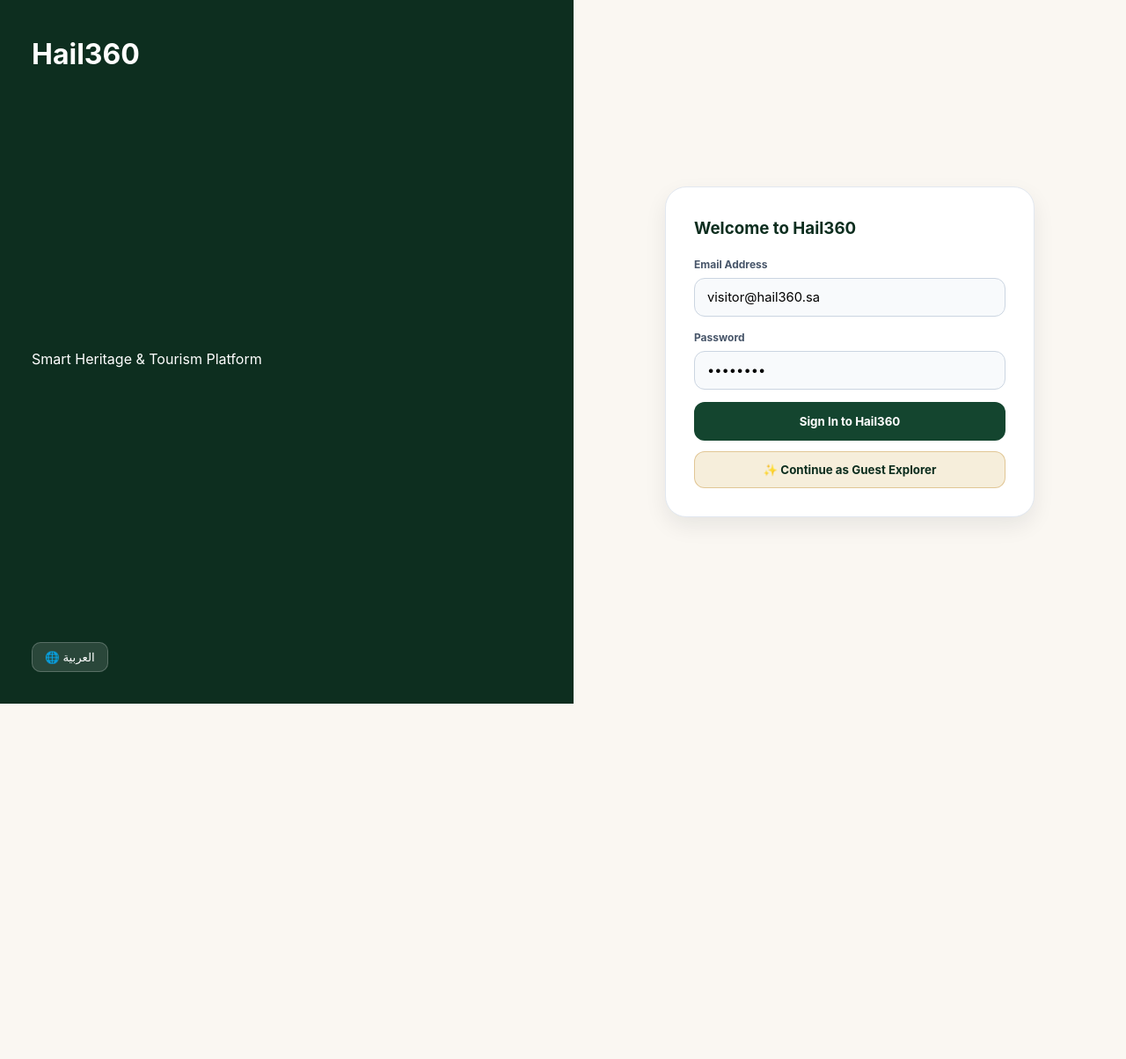
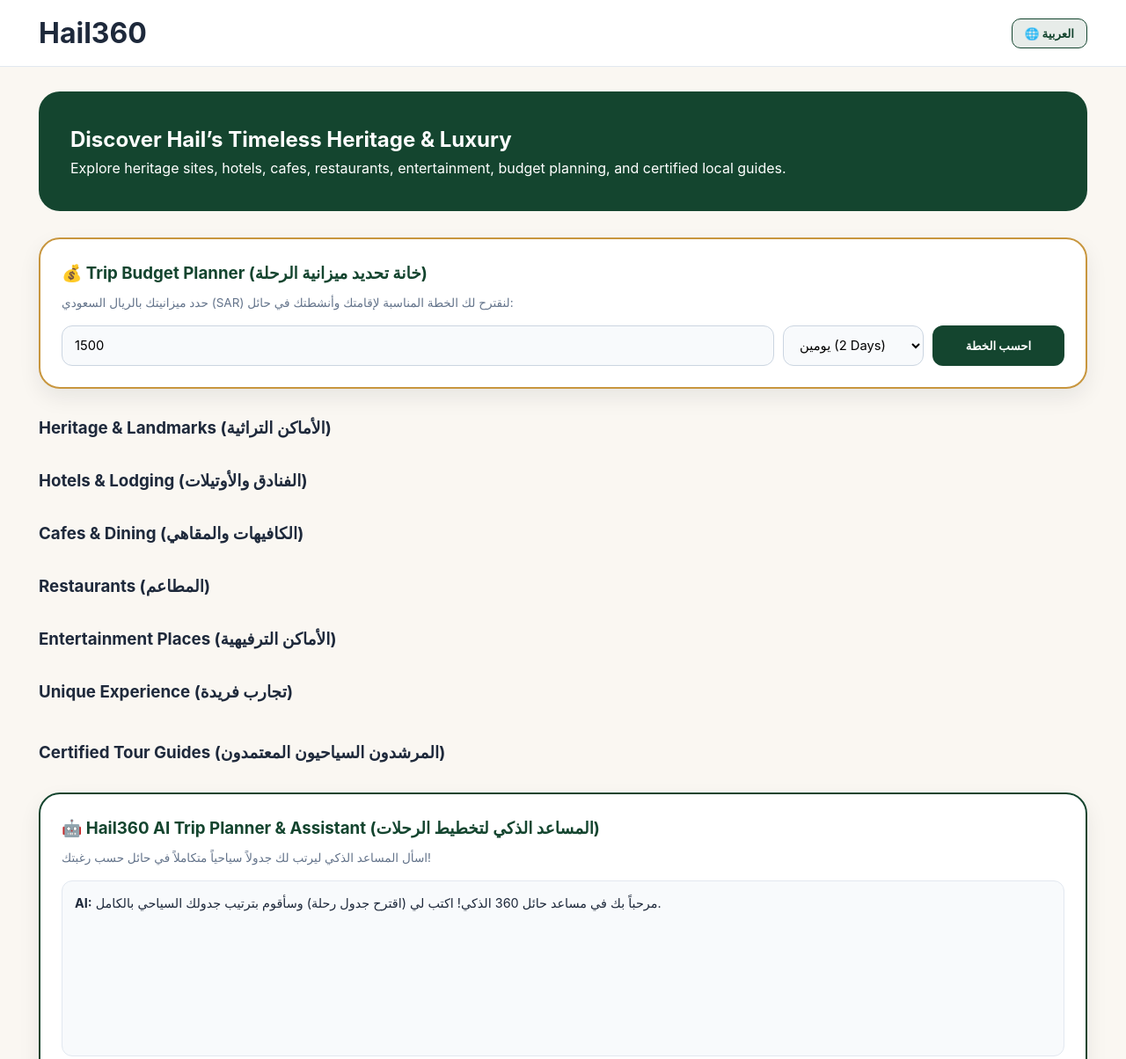
Before and after one commit to wajdd821-arch/hail-tourism-36, a plain HTML site: page index.html in a window 1280 px wide. Shown: the top 1204 px of the page at 88% size. Before the commit the page ends 800 px from the top, so only its background shows below. Drawn offline with Linux system fonts and the light colour scheme.

Commit message:
Update index.html

```diff
--- a/index.html
+++ b/index.html
@@ -26,17 +26,7 @@
             background: var(--hail-green-dark); color: #fff; padding: 14px 20px;
             border-radius: 12px; box-shadow: 0 10px 25px rgba(0,0,0,0.2); font-weight: 600;
         }
-        .auth-wrapper { min-height: 100vh; display: flex; flex-direction: column; }
-        @media(min-width: 768px) { .auth-wrapper { flex-direction: row; } }
-        .auth-brand-panel { flex: 1; background: var(--hail-green-dark); color: #FFFFFF; padding: 36px; display: flex; flex-direction: column; justify-content: space-between; min-height: 250px; }
-        .lang-btn { background: rgba(255,255,255,0.12); border: 1px solid rgba(255,255,255,0.22); color: #fff; padding: 8px 14px; border-radius: 10px; cursor: pointer; width: fit-content; }
-        .auth-form-panel { flex: 1; display: flex; align-items: center; justify-content: center; padding: 24px; background: var(--hail-sand); }
-        .auth-card { width: 100%; max-width: 420px; background: var(--surface); border-radius: var(--radius-xl); padding: 32px; box-shadow: var(--shadow-md); border: 1px solid var(--border-color); }
-        .form-group { margin-bottom: 14px; }
-        .form-group label { display: block; font-size: 0.75rem; font-weight: 700; color: #475569; margin-bottom: 6px; }
-        .form-control { width: 100%; padding: 12px 14px; background: #F8FAFC; border: 1px solid #CBD5E1; border-radius: 12px; font-size: 0.92rem; }
-        .btn-primary { width: 100%; padding: 14px; background: var(--hail-green); color: #FFFFFF; border: none; border-radius: 12px; font-weight: 700; cursor: pointer; }
-        .btn-guest { width: 100%; padding: 12px; background: var(--hail-gold-light); color: var(--hail-green-dark); border: 1px solid rgba(200,150,62,0.45); border-radius: 12px; font-weight: 700; cursor: pointer; margin-top: 12px; }
+        .lang-btn { background: rgba(20,69,47,0.1); border: 1px solid var(--hail-green); color: var(--hail-green); padding: 8px 14px; border-radius: 10px; cursor: pointer; font-weight: 700; }
         .navbar { position: sticky; top: 0; z-index: 100; background: rgba(255,255,255,0.96); border-bottom: 1px solid var(--border-color); }
         .nav-container { max-width: 1240px; margin: 0 auto; padding: 12px 24px; display: flex; align-items: center; justify-content: space-between; }
         .main-container { max-width: 1240px; margin: 0 auto; padding: 28px 24px; }
@@ -54,12 +44,16 @@
         .btn-card-booking { flex: 1; background: var(--hail-gold); color: #FFFFFF; border: none; padding: 10px; border-radius: 10px; font-weight: 700; cursor: pointer; font-size: 0.85rem; }
 
         .feature-box { background: var(--surface); border-radius: var(--radius-xl); border: 2px solid var(--hail-gold); padding: 24px; margin-bottom: 30px; box-shadow: var(--shadow-md); }
+        .form-control { width: 100%; padding: 12px 14px; background: #F8FAFC; border: 1px solid #CBD5E1; border-radius: 12px; font-size: 0.92rem; }
+        .btn-primary { width: 100%; padding: 14px; background: var(--hail-green); color: #FFFFFF; border: none; border-radius: 12px; font-weight: 700; cursor: pointer; }
         .budget-result { margin-top: 14px; padding: 14px; background: var(--hail-gold-light); border-radius: 12px; color: var(--hail-green-dark); font-size: 0.92rem; border: 1px solid rgba(200,150,62,0.4); }
         .chat-messages { height: 200px; background: #F8FAFC; border: 1px solid var(--border-color); border-radius: 12px; padding: 14px; overflow-y: auto; margin-bottom: 14px; font-size: 0.9rem; line-height: 1.5; }
         .chat-input-row { display: flex; gap: 10px; flex-wrap: wrap; }
 
         .modal-overlay { position: fixed; top: 0; left: 0; width: 100%; height: 100%; background: rgba(0,0,0,0.5); z-index: 10000; display: flex; align-items: center; justify-content: center; padding: 20px; }
         .modal-card { background: var(--surface); width: 100%; max-width: 400px; border-radius: var(--radius-xl); padding: 28px; box-shadow: var(--shadow-md); border: 1px solid var(--border-color); }
+        .form-group { margin-bottom: 14px; }
+        .form-group label { display: block; font-size: 0.75rem; font-weight: 700; color: #475569; margin-bottom: 6px; }
     </style>
 </head>
 <body>
@@ -89,43 +83,18 @@
             </div>
             <div style="display: flex; gap: 10px; margin-top: 20px;">
                 <button type="button" class="btn-primary" onclick="confirmBooking()">تأكيد الحجز</button>
-                <button type="button" class="btn-guest" style="margin-top:0;" onclick="closeBookingModal()">إلغاء</button>
-            </div>
-        </div>
-    </div>
-
-    <!-- AUTHENTICATION -->
-    <div id="auth-view" class="auth-wrapper">
-        <div class="auth-brand-panel">
-            <h1>Hail<span>360</span></h1>
-            <p>Smart Heritage & Tourism Platform</p>
-            <button type="button" class="lang-btn" onclick="toggleLanguage()">🌐 <span id="lang-label-auth">العربية</span></button>
-        </div>
-        <div class="auth-form-panel">
-            <div class="auth-card">
-                <h3 style="margin-bottom: 16px; color: var(--hail-green-dark);">Welcome to Hail360</h3>
-                <div class="form-group">
-                    <label>Email Address</label>
-                    <input type="email" id="input-email" class="form-control" value="visitor@hail360.sa">
-                </div>
-                <div class="form-group">
-                    <label>Password</label>
-                    <input type="password" id="input-password" class="form-control" value="••••••••">
-                </div>
-                <button type="button" class="btn-primary" onclick="enterApp()">Sign In to Hail360</button>
-                <button type="button" class="btn-guest" onclick="enterApp()">✨ Continue as Guest Explorer</button>
+                <button type="button" class="btn-primary" style="background:#C8963E;" onclick="closeBookingModal()">إلغاء</button>
             </div>
         </div>
     </div>
 
     <!-- MAIN APP -->
-    <div id="app-view" class="hidden">
+    <div>
         <header class="navbar">
             <div class="nav-container">
                 <h1>Hail360</h1>
                 <div>
-                    <button type="button" class="lang-btn" style="color:#000;" onclick="toggleLanguage()">🌐 <span id="lang-label-app">العربية</span></button>
-                    <button type="button" class="btn-primary" style="padding:6px 12px; display:inline-block; width:auto;" onclick="logout()">Exit</button>
+                    <button type="button" class="lang-btn" onclick="toggleLanguage()">🌐 <span id="lang-label-app">العربية</span></button>
                 </div>
             </div>
         </header>
@@ -137,7 +106,78 @@
                 </div>
             </section>
 
-            <!-- خانة تحديد الميزانية -->
+            <!-- خانة تحديد الميزانية بارزة في الأعلى -->
             <section class="feature-box">
                 <h3 style="margin-bottom: 8px; color: var(--hail-green);">💰 Trip Budget Planner (خانة تحديد ميزانية الرحلة)</h3>
-                <p style="font-size: 0.85rem; color: var(--text-muted); margin-bottom: 14
+                <p style="font-size: 0.85rem; color: var(--text-muted); margin-bottom: 14px;">حدد ميزانيتك بالريال السعودي (SAR) لنقترح لك الخطة المناسبة لإقامتك وأنشطتك في حائل:</p>
+                <div class="chat-input-row">
+                    <input type="number" id="budget-input" class="form-control" style="flex: 1; min-width: 180px;" placeholder="أدخل المبلغ بالريال (مثلاً: 1500)" value="1500">
+                    <select id="budget-days" class="form-control" style="width: 160px;">
+                        <option value="1">يوم واحد (1 Day)</option>
+                        <option value="2" selected>يومين (2 Days)</option>
+                        <option value="3">3 أيام (3 Days)</option>
+                    </select>
+                    <button type="button" class="btn-primary" style="width: 150px;" onclick="calculateBudgetPlan()">احسب الخطة</button>
+                </div>
+                <div id="budget-output" class="budget-result hidden"></div>
+            </section>
+
+            <section>
+                <h3>Heritage & Landmarks (الأماكن التراثية)</h3>
+                <div id="heritage-grid" class="landmarks-grid"></div>
+            </section>
+
+            <section style="margin-top:30px;">
+                <h3>Hotels & Lodging (الفنادق والأوتيلات)</h3>
+                <div id="hotels-grid" class="landmarks-grid"></div>
+            </section>
+
+            <section style="margin-top:30px;">
+                <h3>Cafes & Dining (الكافيهات والمقاهي)</h3>
+                <div id="cafes-grid" class="landmarks-grid"></div>
+            </section>
+
+            <section style="margin-top:30px;">
+                <h3>Restaurants (المطاعم)</h3>
+                <div id="restaurants-grid" class="landmarks-grid"></div>
+            </section>
+
+            <section style="margin-top:30px;">
+                <h3>Entertainment Places (الأماكن الترفيهية)</h3>
+                <div id="entertainment-grid" class="landmarks-grid"></div>
+            </section>
+
+            <section style="margin-top:30px;">
+                <h3>Unique Experience (تجارب فريدة)</h3>
+                <div id="unique-grid" class="landmarks-grid"></div>
+            </section>
+
+            <!-- Certified Tour Guides Section -->
+            <section style="margin-top:40px;">
+                <h3>Certified Tour Guides (المرشدون السياحيون المعتمدون)</h3>
+                <div id="guides-grid" class="landmarks-grid"></div>
+            </section>
+
+            <!-- AI Assistant Section -->
+            <section class="feature-box" style="border-color: var(--hail-green);">
+                <h3 style="margin-bottom: 8px; color: var(--hail-green);">🤖 Hail360 AI Trip Planner & Assistant (المساعد الذكي لتخطيط الرحلات)</h3>
+                <p style="font-size: 0.85rem; color: var(--text-muted); margin-bottom: 14px;">اسأل المساعد الذكي ليرتب لك جدولاً سياحياً متكاملاً في حائل حسب رغبتك!</p>
+                <div id="chat-messages" class="chat-messages">
+                    <div><strong>AI:</strong> مرحباً بك في مساعد حائل 360 الذكي! اكتب لي (اقترح جدول رحلة) وسأقوم بترتيب جدولك السياحي بالكامل.</div>
+                </div>
+                <div class="chat-input-row">
+                    <input type="text" id="chat-input" class="form-control" style="flex: 1;" placeholder="اطلب ترتيب جدول سياحي (مثلاً: أريد جدول ليومين في حائل)...">
+                    <button type="button" class="btn-primary" style="width: 120px;" onclick="sendAiMessage()">Send</button>
+                </div>
+            </section>
+        </main>
+    </div>
+
+    <script>
+        var currentLang = 'en';
+        var selectedPlaceForBooking = '';
+
+        var categoriesData = {
+            heritage: [
+                { id: 101, nameEn: "Tuwarun", nameAr: "توارن", locEn: "Hail", locAr: "حائل", img: "IMG_4367.jpeg", descEn: "Historic valley and village.", descAr: "قرية تاريخية ووادٍ عريق.", needsBooking: true },
+                { id: 102, nameEn: "Jubbah Rock Art", name
```
